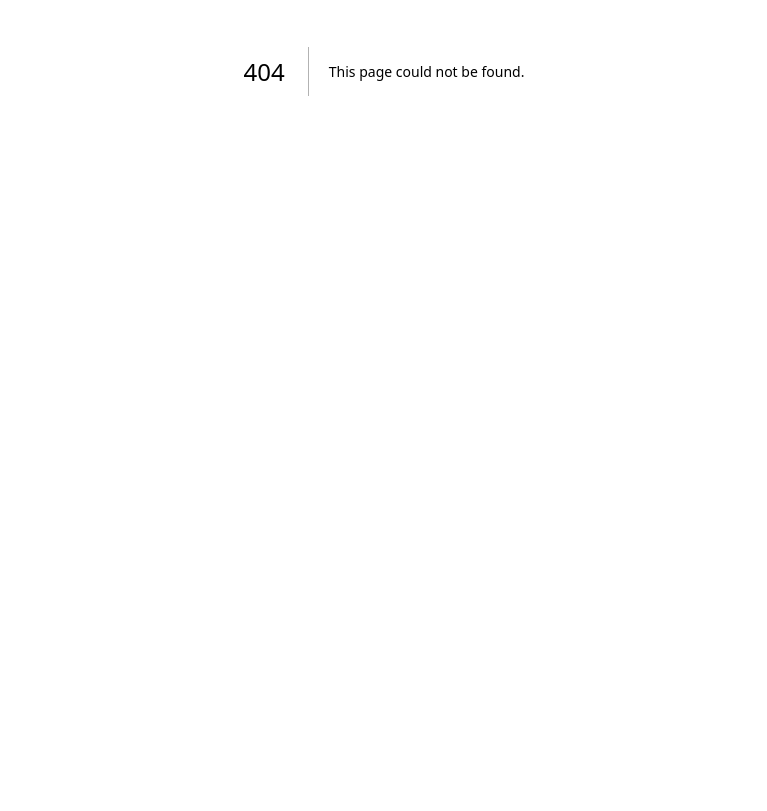
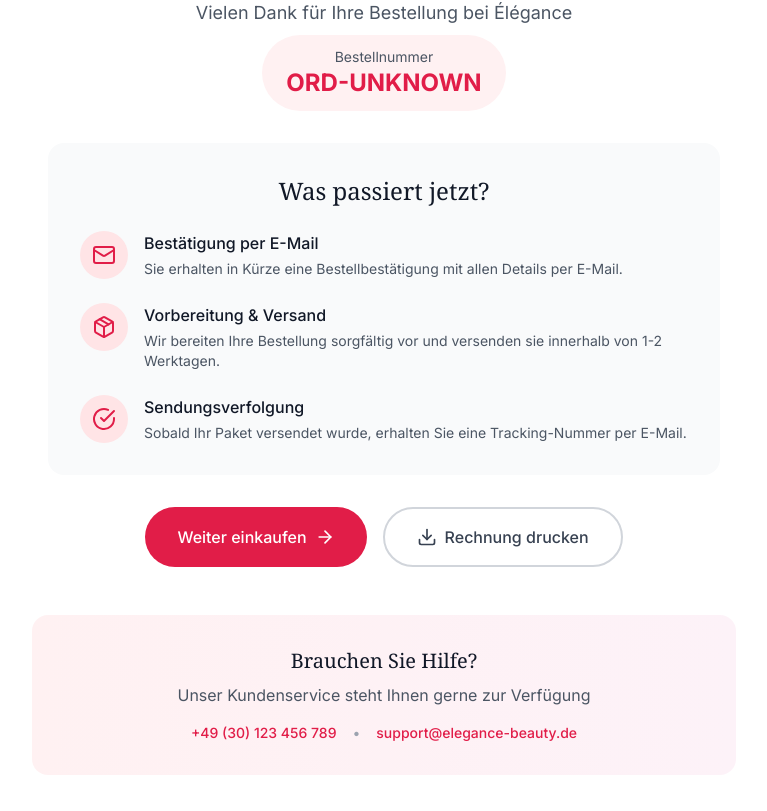
Before and after one commit to maximnechay/online-shopexemple, a Next.js app: page /order-success in a window 1280 px wide. Before the commit this address had no page. Shown: the part 329-1140 px from the top of the page, without its empty margins (256-1023 px from the left). Before the commit the page ends 800 px from the top, so only its background shows below. Built offline with nearby package versions, Linux system fonts and the light colour scheme; a web font is replaced by a local one.

Commit message:
feat: create OrderSuccessPage component for order confirmation display

```diff
--- /dev/null
+++ b/app/order-success/page.tsx
@@ -0,0 +1,129 @@
+// app/order-success/page.tsx
+'use client';
+
+import { useSearchParams } from 'next/navigation';
+import Link from 'next/link';
+import { CheckCircle, Package, Mail, Download, ArrowRight } from 'lucide-react';
+import Header from '@/components/layout/Header';
+import Footer from '@/components/layout/Footer';
+
+export default function OrderSuccessPage() {
+    const searchParams = useSearchParams();
+    const orderNumber = searchParams.get('order') || 'ORD-UNKNOWN';
+
+    return (
+        <div className="min-h-screen bg-white">
+            <Header />
+
+            <main className="pt-24 pb-16">
+                <div className="max-w-3xl mx-auto px-6 lg:px-8">
+                    <div className="text-center py-12">
+                        <div className="w-24 h-24 bg-green-100 rounded-full flex items-center justify-center mx-auto mb-6">
+                            <CheckCircle className="w-12 h-12 text-green-600" />
+                        </div>
+
+                        <h1 className="text-4xl lg:text-5xl font-serif text-gray-900 mb-4">
+                            Bestellung erfolgreich!
+                        </h1>
+
+                        <p className="text-lg text-gray-600 mb-2">
+                            Vielen Dank für Ihre Bestellung bei Élégance
+                        </p>
+
+                        <div className="inline-block bg-rose-50 px-6 py-3 rounded-full mb-8">
+                            <p className="text-sm text-gray-600">Bestellnummer</p>
+                            <p className="text-2xl font-bold text-rose-600">{orderNumber}</p>
+                        </div>
+
+                        <div className="bg-gray-50 rounded-2xl p-8 mb-8 text-left max-w-2xl mx-auto">
+                            <h2 className="text-2xl font-serif text-gray-900 mb-6 text-center">
+                                Was passiert jetzt?
+                            </h2>
+
+                            <div className="space-y-6">
+                                <div className="flex gap-4">
+                                    <div className="w-12 h-12 bg-rose-100 rounded-full flex items-center justify-center flex-shrink-0">
+                                        <Mail className="w-6 h-6 text-rose-600" />
+                                    </div>
+                                    <div className="flex-1">
+                                        <h3 className="font-medium text-gray-900 mb-1">
+                                            Bestätigung per E-Mail
+                                        </h3>
+                                        <p className="text-sm text-gray-600">
+                                            Sie erhalten in Kürze eine Bestellbestätigung mit allen Details per E-Mail.
+                                        </p>
+                                    </div>
+                                </div>
+
+                                <div className="flex gap-4">
+                                    <div className="w-12 h-12 bg-rose-100 rounded-full flex items-center justify-center flex-shrink-0">
+                                        <Package className="w-6 h-6 text-rose-600" />
+                                    </div>
+                                    <div className="flex-1">
+                                        <h3 className="font-medium text-gray-900 mb-1">
+                                            Vorbereitung & Versand
+                                        </h3>
+                                        <p className="text-sm text-gray-600">
+                                            Wir bereiten Ihre Bestellung sorgfältig vor und versenden sie innerhalb von 1-2 Werktagen.
+                                        </p>
+                                    </div>
+                                </div>
+
+                                <div className="flex gap-4">
+                                    <div className="w-12 h-12 bg-rose-100 rounded-full flex items-center justify-center flex-shrink-0">
+                                        <CheckCircle className="w-6 h-6 text-rose-600" />
+                                    </div>
+                                    <div className="flex-1">
+                                        <h3 className="font-medium text-gray-900 mb-1">
+                                            Sendungsverfolgung
+                                        </h3>
+                                        <p className="text-sm text-gray-600">
+                                            Sobald Ihr Paket versendet wurde, erhalten Sie eine Tracking-Nummer per E-Mail.
+                                        </p>
+                                    </div>
+                                </div>
+                            </div>
+                        </div>
+
+                        <div className="flex flex-col sm:flex-row gap-4 justify-center mb-12">
+                            <Link
+                                href="/catalog"
+                                className="inline-flex items-center justify-center gap-2 px-8 py-4 bg-rose-600 text-white rounded-full font-medium hover:bg-rose-700 transition-all"
+                            >
+                                Weiter einkaufen
+                                <ArrowRight className="w-5 h-5" />
+                            </Link>
+                            <button
+                                onClick={() => window.print()}
+                                className="inline-flex items-center justify-center gap-2 px-8 py-4 border-2 border-gray-300 text-gray-700 rounded-full font-medium hover:border-gray-400 transition-all"
+                            >
+                                <Download className="w-5 h-5" />
+                                Rechnung drucken
+                            </button>
+                        </div>
+
+                        <div className="bg-gradient-to-r from-rose-50 to-pink-50 rounded-2xl p-8">
+                            <h3 className="text-xl font-serif text-gray-900 mb-2">
+                                Brauchen Sie Hilfe?
+                            </h3>
+                            <p className="text-gray-600 mb-4">
+                                Unser Kundenservice steht Ihnen gerne zur Verfügung
+                            </p>
+                            <div className="flex flex-wrap gap-4 justify-center text-sm">
+                                <a href="tel:+4930123456789" className="text-rose-600 hover:text-rose-700 font-medium">
+                                    +49 (30) 123 456 789
+                                </a>
+                                <span className="text-gray-400">•</span>
+                                <a href="mailto:support@elegance-beauty.de" className="text-rose-600 hover:text-rose-700 font-medium">
+                                    support@elegance-beauty.de
+                                </a>
+                            </div>
+                        </div>
+                    </div>
+                </div>
+            </main>
+
+            <Footer />
+        </div>
+    );
+}
```
